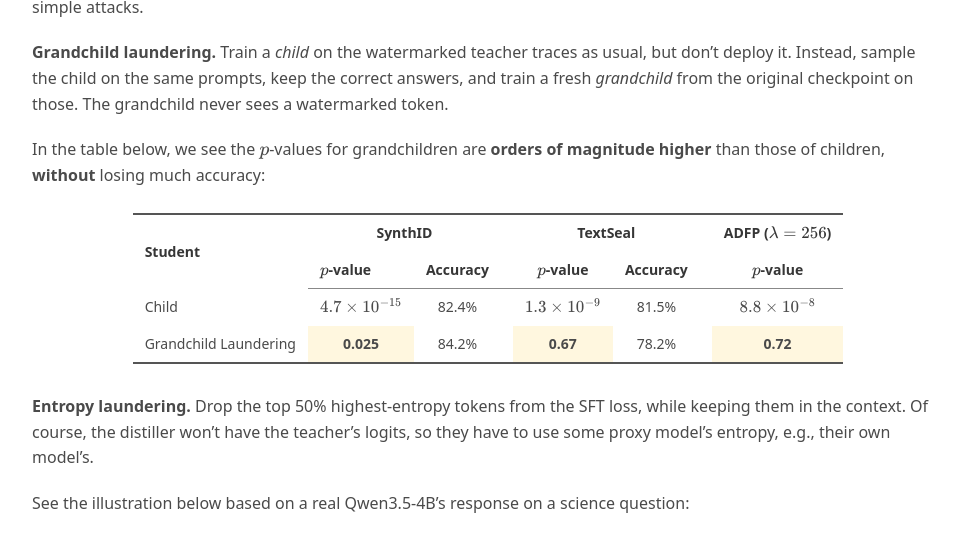
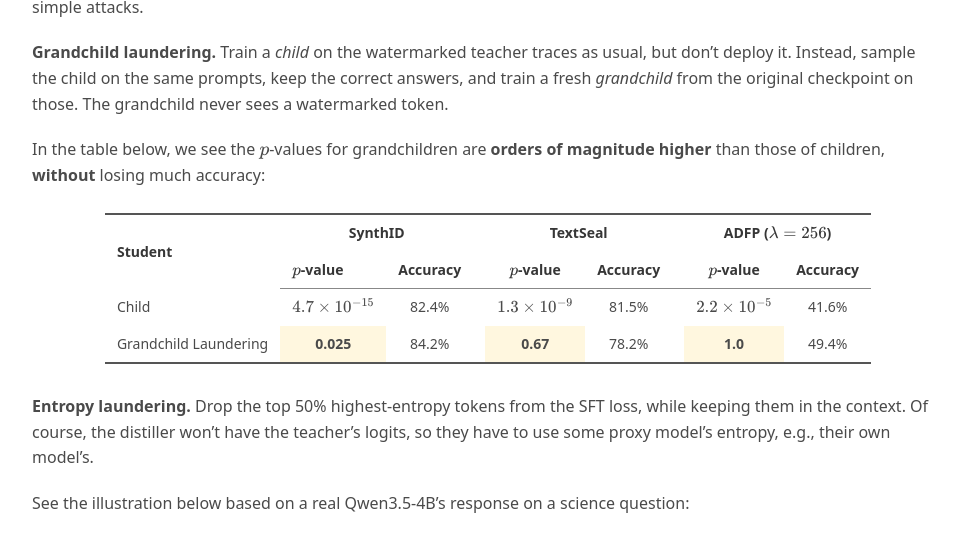
Before and after one commit to subliminal-watermarks/subliminal-watermarks.github.io, a Jekyll site: the page built from index.md, in a window 1280 px wide and 900 px high, scrolled down 2904 px. Shown: the top 552 px of the window, without its empty margins (152-1109 px from the left). Built offline with Jekyll 4.4.1, drawn with Linux system fonts in a browser that asks for light colours.

Commit message:
Add ADFP accuracy to the grandchild table
ADFP (lambda = 256) child and grandchild accuracies use the same sampled protocol as the other columns. The ADFP
p-values now come from the same 9,000-prompt child and grandchild as the accuracies (closed detector, teacher
training traces).

Co-Authored-By: Claude Opus 5.5 (1M context) <noreply@anthropic.com>

```diff
--- a/index.md
+++ b/index.md
@@ -74,12 +74,12 @@ Closed-detector training-trace p-values only; clean training p-value and accurac
 <div class="table-wrap">
 <table class="paper-table">
 <thead>
-<tr><th rowspan="2">Student</th><th colspan="2">SynthID</th><th class="gap"></th><th colspan="2">TextSeal</th><th class="gap"></th><th>ADFP (\(\lambda = 256\))</th></tr>
-<tr><th>\(p\)-value</th><th>Accuracy</th><th class="gap"></th><th>\(p\)-value</th><th>Accuracy</th><th class="gap"></th><th>\(p\)-value</th></tr>
+<tr><th rowspan="2">Student</th><th colspan="2">SynthID</th><th class="gap"></th><th colspan="2">TextSeal</th><th class="gap"></th><th colspan="2">ADFP (\(\lambda = 256\))</th></tr>
+<tr><th>\(p\)-value</th><th>Accuracy</th><th class="gap"></th><th>\(p\)-value</th><th>Accuracy</th><th class="gap"></th><th>\(p\)-value</th><th>Accuracy</th></tr>
 </thead>
 <tbody>
-<tr><td>Child</td><td>\(4.7 \times 10^{-15}\)</td><td>82.4%</td><td class="gap"></td><td>\(1.3 \times 10^{-9}\)</td><td>81.5%</td><td class="gap"></td><td>\(8.8 \times 10^{-8}\)</td></tr>
-<tr><td>Grandchild Laundering</td><td class="hl">0.025</td><td>84.2%</td><td class="gap"></td><td class="hl">0.67</td><td>78.2%</td><td class="gap"></td><td class="hl">0.72</td></tr>
+<tr><td>Child</td><td>\(4.7 \times 10^{-15}\)</td><td>82.4%</td><td class="gap"></td><td>\(1.3 \times 10^{-9}\)</td><td>81.5%</td><td class="gap"></td><td>\(2.2 \times 10^{-5}\)</td><td>41.6%</td></tr>
+<tr><td>Grandchild Laundering</td><td class="hl">0.025</td><td>84.2%</td><td class="gap"></td><td class="hl">0.67</td><td>78.2%</td><td class="gap"></td><td class="hl">1.0</td><td>49.4%</td></tr>
 </tbody>
 </table>
 </div>
```
